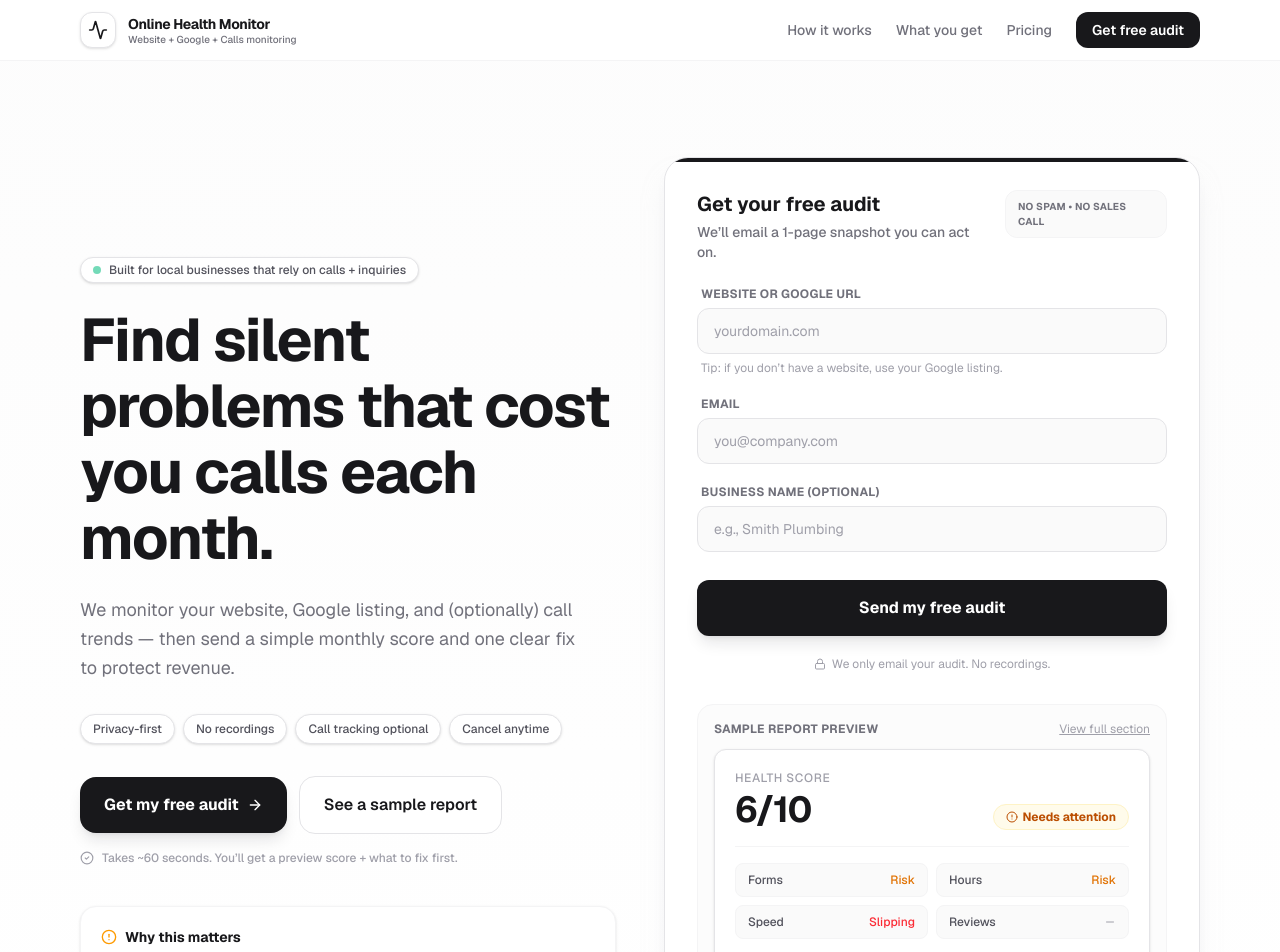
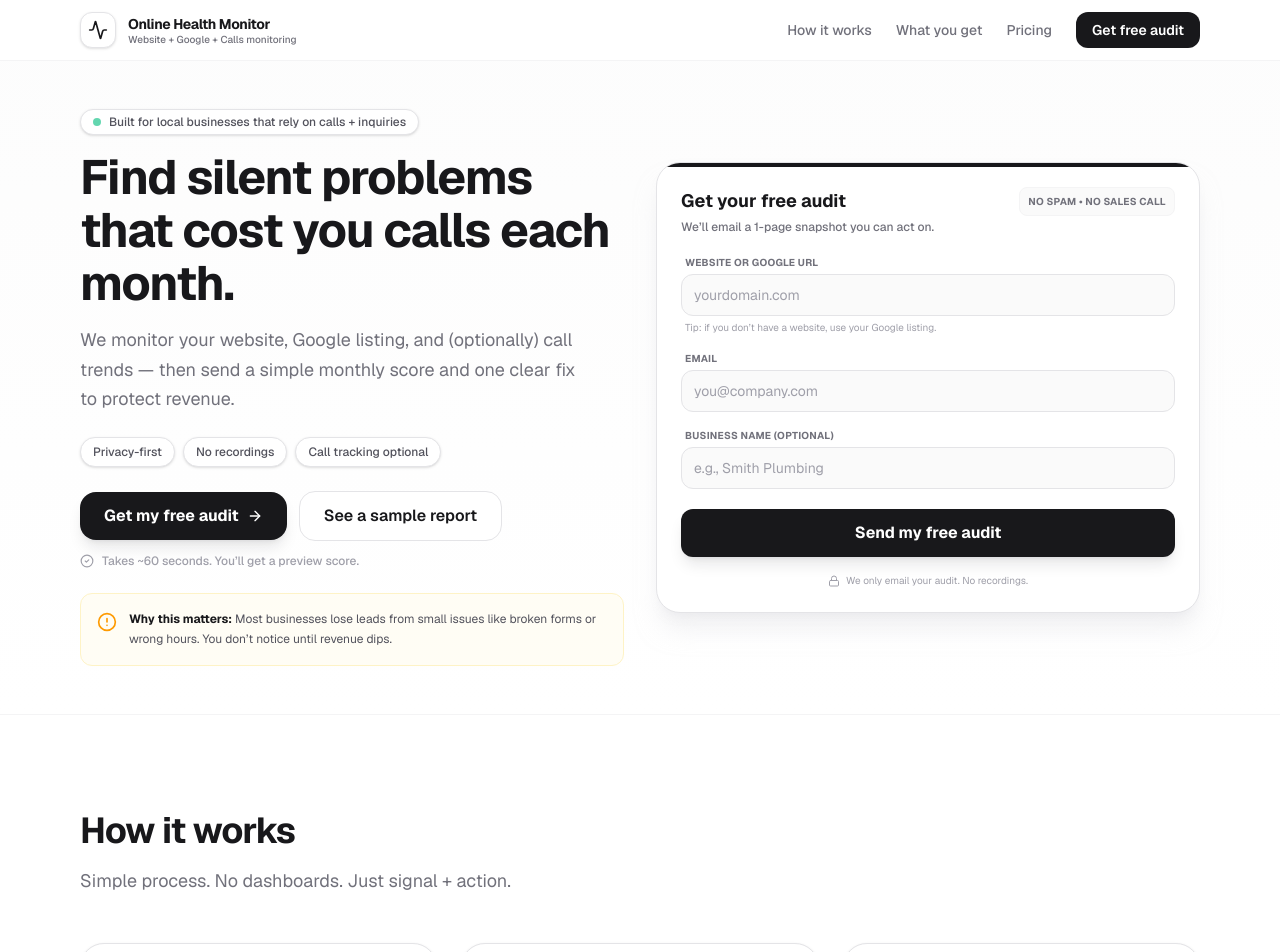
Before and after one commit to eliliveshere/onlinehealthmonitor, a Next.js app: page / in a window 1280 px wide. Shown: the top 952 px of the page. Built offline with nearby package versions, Linux system fonts and the light colour scheme.

Commit message:
Condense hero section for better above-the-fold visibility

```diff
--- a/app/page.tsx
+++ b/app/page.tsx
@@ -53,139 +53,134 @@ export default function HomePage() {
         </div>
       </header>
 
-      {/* HERO (Tier 1: revenue + calls, who it's for, trust moved up) */}
+      {/* HERO (Condensed for 1-screen desktop fit) */}
       <section className="border-b border-zinc-100 bg-gradient-to-b from-zinc-50/50 to-white">
-        <div className="mx-auto grid max-w-6xl grid-cols-1 gap-12 px-4 py-16 md:grid-cols-2 md:py-24">
+        <div className="mx-auto grid max-w-6xl grid-cols-1 gap-8 px-4 py-8 md:grid-cols-2 md:py-12 md:items-center min-h-[calc(100vh-64px)] md:min-h-0">
           <div className="flex flex-col justify-center">
             {/* Who it's for */}
-            <div className="inline-flex items-center gap-2 rounded-full border border-zinc-200 bg-white px-3 py-1 text-xs font-medium text-zinc-600 mb-6 shadow-sm w-fit">
+            <div className="inline-flex items-center gap-2 rounded-full border border-zinc-200 bg-white px-3 py-1 text-xs font-medium text-zinc-600 mb-4 shadow-sm w-fit">
               <span className="h-2 w-2 rounded-full bg-emerald-500 animate-pulse" />
               Built for local businesses that rely on calls + inquiries
             </div>
 
             {/* Rewrite hero headline */}
-            <h1 className="text-4xl font-bold tracking-tight md:text-5xl lg:text-6xl text-zinc-900 leading-[1.1]">
+            <h1 className="text-3xl font-bold tracking-tight md:text-5xl text-zinc-900 leading-[1.1]">
               Find silent problems that cost you calls each month.
             </h1>
-            <p className="mt-6 text-lg text-zinc-500 leading-relaxed font-normal max-w-lg">
+            <p className="mt-4 text-lg text-zinc-500 leading-relaxed font-normal max-w-lg">
               We monitor your website, Google listing, and (optionally) call trends — then send a simple monthly score
               and one clear fix to protect revenue.
             </p>
 
-            {/* Trust signals moved higher */}
-            <div className="mt-8 flex flex-wrap gap-2 text-xs font-medium text-zinc-600">
+            {/* Trust signals */}
+            <div className="mt-6 flex flex-wrap gap-2 text-xs font-medium text-zinc-600">
               <span className="rounded-full border border-zinc-200 bg-white px-3 py-1.5 shadow-sm">Privacy-first</span>
               <span className="rounded-full border border-zinc-200 bg-white px-3 py-1.5 shadow-sm">No recordings</span>
               <span className="rounded-full border border-zinc-200 bg-white px-3 py-1.5 shadow-sm">Call tracking optional</span>
-              <span className="rounded-full border border-zinc-200 bg-white px-3 py-1.5 shadow-sm">Cancel anytime</span>
             </div>
 
             {/* CTA row */}
-            <div className="mt-8 flex flex-col gap-3 sm:flex-row sm:items-center">
+            <div className="mt-6 flex flex-col gap-3 sm:flex-row sm:items-center">
               <a
                 href="#audit"
-                className="inline-flex items-center justify-center gap-2 rounded-2xl bg-zinc-900 px-6 py-4 text-white font-bold hover:bg-zinc-800 transition-all shadow-lg shadow-zinc-900/10 hover:shadow-zinc-900/20"
+                className="inline-flex items-center justify-center gap-2 rounded-2xl bg-zinc-900 px-6 py-3 text-white font-bold hover:bg-zinc-800 transition-all shadow-lg shadow-zinc-900/10 hover:shadow-zinc-900/20"
               >
                 Get my free audit <ArrowRight className="w-4 h-4" />
               </a>
               <a
                 href="#sample"
-                className="inline-flex items-center justify-center rounded-2xl border border-zinc-200 px-6 py-4 font-semibold text-zinc-900 hover:bg-zinc-50 hover:border-zinc-300 transition-all bg-white"
+                className="inline-flex items-center justify-center rounded-2xl border border-zinc-200 px-6 py-3 font-semibold text-zinc-900 hover:bg-zinc-50 hover:border-zinc-300 transition-all bg-white"
               >
                 See a sample report
               </a>
             </div>
 
-            <p className="mt-4 text-xs font-medium text-zinc-400 flex items-center gap-2">
+            <p className="mt-3 text-xs font-medium text-zinc-400 flex items-center gap-2">
               <CheckCircle2 className="w-3.5 h-3.5 text-zinc-400" />
-              Takes ~60 seconds. You’ll get a preview score + what to fix first.
+              Takes ~60 seconds. You’ll get a preview score.
             </p>
 
-            {/* Tiny “why now” */}
-            <div className="mt-10 rounded-2xl border border-zinc-100 bg-white p-5 shadow-sm">
-              <div className="text-sm font-bold text-zinc-900 flex items-center gap-2">
-                <AlertCircle className="w-4 h-4 text-amber-500" />
-                Why this matters
-              </div>
-              <div className="mt-2 text-sm text-zinc-600 leading-relaxed">
-                Most businesses lose leads from small issues: broken forms, wrong hours, slow mobile pages, missed calls.
-                You don’t notice until revenue dips.
-              </div>
+            {/* Tiny “why now” - Condensed */}
+            <div className="mt-6 p-4 rounded-xl bg-amber-50/50 border border-amber-100 flex gap-3">
+              <AlertCircle className="w-5 h-5 text-amber-500 shrink-0 mt-0.5" />
+              <p className="text-xs text-zinc-600 leading-relaxed">
+                <strong className="text-zinc-900">Why this matters:</strong> Most businesses lose leads from small issues like broken forms or wrong hours. You don’t notice until revenue dips.
+              </p>
             </div>
           </div>
 
-          {/* AUDIT FORM CARD */}
-          <div id="audit" className="bg-white rounded-3xl border border-zinc-200 p-6 md:p-8 shadow-xl shadow-zinc-200/50 relative overflow-hidden">
+          {/* AUDIT FORM CARD (Condensed) */}
+          <div id="audit" className="bg-white rounded-3xl border border-zinc-200 p-6 shadow-xl shadow-zinc-200/50 relative overflow-hidden">
             <div className="absolute top-0 inset-x-0 h-1 bg-zinc-900"></div>
 
             {formStatus === 'idle' ? (
               <>
-                <div className="flex items-start justify-between gap-4 mb-6">
+                <div className="flex items-start justify-between gap-4 mb-5">
                   <div>
-                    <h2 className="text-xl font-bold text-zinc-900">Get your free audit</h2>
-                    <p className="mt-1 text-sm text-zinc-500 font-medium">
+                    <h2 className="text-lg font-bold text-zinc-900">Get your free audit</h2>
+                    <p className="mt-1 text-xs text-zinc-500 font-medium">
                       We’ll email a 1-page snapshot you can act on.
                     </p>
                   </div>
-                  <div className="hidden rounded-xl border border-zinc-100 bg-zinc-50 px-3 py-2 text-[10px] font-bold uppercase tracking-wide text-zinc-500 md:block">
+                  <div className="hidden rounded-lg border border-zinc-100 bg-zinc-50 px-2 py-1.5 text-[10px] font-bold uppercase tracking-wide text-zinc-500 md:block">
                     No spam • No sales call
                   </div>
                 </div>
 
-                <form onSubmit={handleAuditSubmit} className="grid gap-5 relative z-10">
+                <form onSubmit={handleAuditSubmit} className="grid gap-4 relative z-10">
                   <div>
-                    <label className="text-xs font-bold uppercase tracking-wide text-zinc-500 ml-1 mb-1.5 block">Website or Google URL</label>
+                    <label className="text-[10px] font-bold uppercase tracking-wide text-zinc-500 ml-1 mb-1 block">Website or Google URL</label>
                     <input
                       required
                       type="text"
-                      className="w-full rounded-xl border border-zinc-200 bg-zinc-50 px-4 py-3 text-sm outline-none focus:ring-2 focus:ring-zinc-900 focus:bg-white transition-all placeholder-zinc-400"
+                      className="w-full rounded-xl border border-zinc-200 bg-zinc-50 px-3 py-2.5 text-sm outline-none focus:ring-2 focus:ring-zinc-900 focus:bg-white transition-all placeholder-zinc-400"
                       placeholder="yourdomain.com"
                     />
-                    <p className="mt-1.5 text-xs text-zinc-400 ml-1">
+                    <p className="mt-1 text-[10px] text-zinc-400 ml-1">
                       Tip: if you don’t have a website, use your Google listing.
                     </p>
                   </div>
 
                   <div>
-                    <label className="text-xs font-bold uppercase tracking-wide text-zinc-500 ml-1 mb-1.5 block">Email</label>
+                    <label className="text-[10px] font-bold uppercase tracking-wide text-zinc-500 ml-1 mb-1 block">Email</label>
                     <input
                       required
                       type="email"
-                      className="w-full rounded-xl border border-zinc-200 bg-zinc-50 px-4 py-3 text-sm outline-none focus:ring-2 focus:ring-zinc-900 focus:bg-white transition-all placeholder-zinc-400"
+                      className="w-full rounded-xl border border-zinc-200 bg-zinc-50 px-3 py-2.5 text-sm outline-none focus:ring-2 focus:ring-zinc-900 focus:bg-white transition-all placeholder-zinc-400"
                       placeholder="you@company.com"
                     />
                   </div>
 
                   <div>
-                    <label className="text-xs font-bold uppercase tracking-wide text-zinc-500 ml-1 mb-1.5 block">Business name (optional)</label>
+                    <label className="text-[10px] font-bold uppercase tracking-wide text-zinc-500 ml-1 mb-1 block">Business name (optional)</label>
                     <input
                       type="text"
-                      className="w-full rounded-xl border border-zinc-200 bg-zinc-50 px-4 py-3 text-sm outline-none focus:ring-2 focus:ring-zinc-900 focus:bg-white transition-all placeholder-zinc-400"
+                      className="w-full rounded-xl border border-zinc-200 bg-zinc-50 px-3 py-2.5 text-sm outline-none focus:ring-2 focus:ring-zinc-900 focus:bg-white transition-all placeholder-zinc-400"
                       placeholder="e.g., Smith Plumbing"
                     />
                   </div>
 
                   <button
                     type="submit"
-                    className="mt-2 inline-flex w-full items-center justify-center rounded-xl bg-zinc-900 px-5 py-4 font-bold text-white hover:bg-zinc-800 transition-all shadow-lg shadow-zinc-900/10 active:scale-[0.98]"
+                    className="mt-1 inline-flex w-full items-center justify-center rounded-xl bg-zinc-900 px-5 py-3 font-bold text-white hover:bg-zinc-800 transition-all shadow-lg shadow-zinc-900/10 active:scale-[0.98]"
                   >
                     Send my free audit
                   </button>
 
-                  <div className="text-xs text-zinc-400 flex items-center gap-1.5 justify-center">
+                  <div className="text-[10px] text-zinc-400 flex items-center gap-1.5 justify-center">
                     <Lock className="w-3 h-3" />
                     We only email your audit. No recordings.
                   </div>
                 </form>
               </>
             ) : (
-              <div className="text-center py-12 space-y-6">
-                <div className="w-16 h-16 bg-emerald-100 text-emerald-600 rounded-full flex items-center justify-center mx-auto mb-4 animate-[bounce_1s_ease-in-out_1]">
-                  <CheckCircle2 className="w-8 h-8" />
+              <div className="text-center py-10 space-y-6">
+                <div className="w-14 h-14 bg-emerald-100 text-emerald-600 rounded-full flex items-center justify-center mx-auto mb-4 animate-[bounce_1s_ease-in-out_1]">
+                  <CheckCircle2 className="w-7 h-7" />
                 </div>
                 <div>
-                  <h3 className="text-2xl font-bold text-zinc-900">Request received.</h3>
-                  <p className="text-zinc-500 text-sm max-w-xs mx-auto mt-2">We're generating your preview now. Check your inbox shortly.</p>
+                  <h3 className="text-xl font-bold text-zinc-900">Request received.</h3>
+                  <p className="text-zinc-500 text-xs max-w-xs mx-auto mt-2">We're generating your preview now. Check your inbox shortly.</p>
                 </div>
                 <div className="pt-4 border-t border-zinc-100">
                   <Link href="#" className="text-zinc-900 font-bold hover:underline text-sm inline-flex items-center gap-1">
@@ -194,46 +189,6 @@ export default function HomePage() {
                 </div>
               </div>
             )}
-
-            {/* Sample report preview (Tier 1) */}
-            <div className="mt-8 rounded-2xl border border-zinc-100 bg-zinc-50/50 p-4">
-              <div className="flex items-center justify-between mb-3">
-                <div className="text-xs font-bold uppercase tracking-wide text-zinc-500">Sample report preview</div>
-                <a href="#sample" className="text-xs text-zinc-400 underline hover:text-zinc-900">
-                  View full section
-                </a>
-              </div>
-
-              <div className="rounded-xl border border-zinc-200 bg-white p-5 shadow-sm">
-                <div className="flex items-end justify-between gap-3 border-b border-zinc-100 pb-4 mb-4">
-                  <div>
-                    <div className="text-xs font-medium text-zinc-400 uppercase tracking-wider">Health Score</div>
-                    <div className="mt-1 text-4xl font-bold text-zinc-900 tracking-tight">6/10</div>
-                  </div>
-                  <div className="rounded-full bg-amber-50 border border-amber-100 px-3 py-1 text-xs font-bold text-amber-700 flex items-center gap-1">
-                    <AlertCircle className="w-3 h-3" /> Needs attention
-                  </div>
-                </div>
-
-                <div className="grid grid-cols-2 gap-2 text-xs font-medium text-zinc-600">
-                  <div className="rounded-lg border border-zinc-100 bg-zinc-50 px-3 py-2 flex justify-between items-center">Forms <span className="text-amber-600">Risk</span></div>
-                  <div className="rounded-lg border border-zinc-100 bg-zinc-50 px-3 py-2 flex justify-between items-center">Hours <span className="text-amber-600">Risk</span></div>
-                  <div className="rounded-lg border border-zinc-100 bg-zinc-50 px-3 py-2 flex justify-between items-center">Speed <span className="text-red-500">Slipping</span></div>
-                  <div className="rounded-lg border border-zinc-100 bg-zinc-50 px-3 py-2 flex justify-between items-center">Reviews <span className="text-zinc-400"><Minus className="w-3 h-3" /></span></div>
-                </div>
-
-                <div className="mt-4 rounded-lg bg-zinc-900 p-4 text-white shadow-md">
-                  <div className="text-[10px] font-bold uppercase tracking-wider text-zinc-400 mb-1">Priority Fix</div>
-                  <div className="text-sm font-medium leading-tight">
-                    Fix mobile form friction to prevent lost inquiries.
-                  </div>
-                </div>
-              </div>
-
-              <div className="mt-3 text-[10px] font-medium text-zinc-400 text-center uppercase tracking-wide">
-                Real report is one page • Clear score • What changed
-              </div>
-            </div>
           </div>
         </div>
       </section>
```
